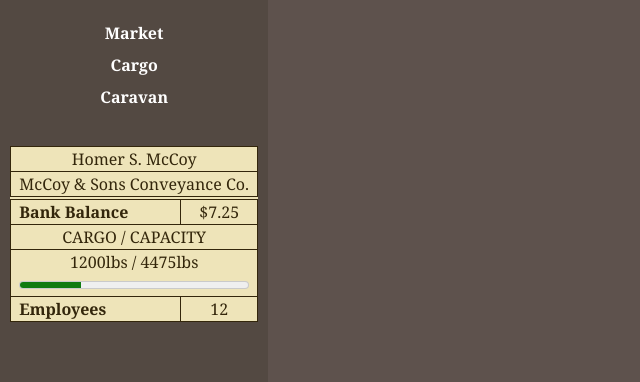
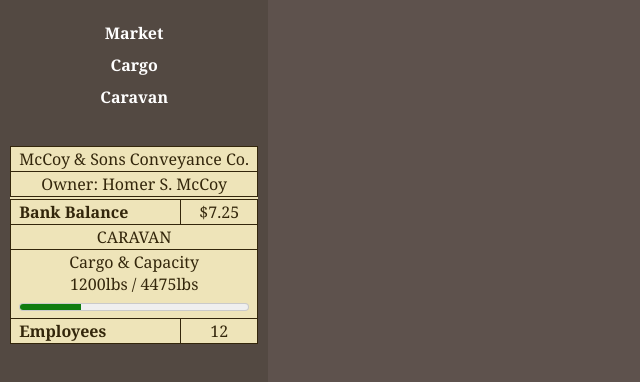
Before and after one commit to eignnx/the-silt-road, a React (Create React App) app: page /game in a window 1280 px wide. Shown: the top 382 px of the page, without its empty margins (0-640 px from the left). Built offline with nearby package versions, Linux system fonts and the light colour scheme; a web font is replaced by a local one.

Commit message:
setup player info

```diff
--- /dev/null
+++ b/src/model/PlayerInfo.ts
@@ -0,0 +1,32 @@
+const RESOURCE_KEY = `SILT_ROAD:playerInfo`;
+
+export type PlayerInfo = {
+    playerName: string;
+    companyName: string;
+};
+
+const DEFAULT_PLAYER_INFO: PlayerInfo = {
+    playerName: "Homer S. McCoy",
+    companyName: "McCoy & Sons Conveyance Co.",
+};
+
+export const PLAYER_INFO = {
+    async getPlayerInfo(): Promise<PlayerInfo> {
+        const retrieval = localStorage.getItem(RESOURCE_KEY);
+        return JSON.parse(retrieval ?? JSON.stringify(DEFAULT_PLAYER_INFO));
+    },
+
+    async replacePlayerInfo(newInfo: PlayerInfo) {
+        localStorage.setItem(RESOURCE_KEY, JSON.stringify(newInfo));
+    },
+
+    async getPlayerName(): Promise<string> {
+        const info = await this.getPlayerInfo();
+        return info.playerName;
+    },
+
+    async getCompanyName(): Promise<string> {
+        const info = await this.getPlayerInfo();
+        return info.companyName;
+    },
+};
--- a/src/routes/Dashboard.tsx
+++ b/src/routes/Dashboard.tsx
@@ -1,19 +1,22 @@
 import { NavLink, Outlet, useLoaderData } from 'react-router-dom';
 import '../styles/Dashboard.css';
 import { BANK, PLAYER_ACCT } from '../model/BankAcct';
+import { PLAYER_INFO, PlayerInfo } from '../model/PlayerInfo';
 
 type LoaderRetTy = {
     playerAccountBalance: number;
+    playerInfo: PlayerInfo;
 };
 
 export async function dashboardLoader(): Promise<LoaderRetTy> {
     return {
-        playerAccountBalance: await BANK.getAcctBalance(PLAYER_ACCT)
+        playerAccountBalance: await BANK.getAcctBalance(PLAYER_ACCT),
+        playerInfo: await PLAYER_INFO.getPlayerInfo(),
     };
 }
 
 export default function Dashboard() {
-    const { playerAccountBalance } = useLoaderData() as LoaderRetTy;
+    const { playerAccountBalance, playerInfo } = useLoaderData() as LoaderRetTy;
 
     const links = {
         market: 'Market',
@@ -41,22 +44,21 @@ export default function Dashboard() {
                 <section>
                     <table>
                         <thead>
-                            <tr><td colSpan={2}>Homer S. McCoy</td></tr>
-                            <tr><td colSpan={2}>McCoy & Sons Conveyance Co.</td></tr>
+                            <tr><td colSpan={2}>{playerInfo.companyName}</td></tr>
+                            <tr><td colSpan={2}>Owner: {playerInfo.playerName}</td></tr>
                         </thead>
                         <tr>
                             <th scope="row">Bank Balance</th>
                             <td>${playerAccountBalance.toFixed(2)}</td>
                         </tr>
                         <tr>
-                            <th scope="col" colSpan={2}>Cargo / Capacity</th>
+                            <th scope="col" colSpan={2}>Caravan</th>
                         </tr>
                         <tr>
                             <td colSpan={2}>
+                                <div>Cargo & Capacity</div>
+                                <div>{cargoWeight}lbs / {cargoCapacity}lbs</div>
                                 <div>
-                                    <div>
-                                        {cargoWeight}lbs / {cargoCapacity}lbs
-                                    </div>
                                     <meter
                                         min={0}
                                         max={cargoCapacity}
--- a/src/routes/MarketView.tsx
+++ b/src/routes/MarketView.tsx
@@ -1,12 +1,13 @@
-import { Form, useFetcher, useLoaderData, useSubmit } from 'react-router-dom';
+import { useFetcher, useLoaderData } from 'react-router-dom';
 import { COMMODITIES, Commodity, commodityUnit, Inventory } from '../model/Commodities';
-import { changeMarketInventory, getMarket, Market, marketPrice, updateMarketInventory } from '../model/Markets';
-import { addToPlayerInventory as changePlayerInventory, getPlayerInventory, updatePlayerInventory } from '../model/PlayerInventory';
+import { changeMarketInventory, getMarket, Market, marketPrice } from '../model/Markets';
+import { addToPlayerInventory as changePlayerInventory, getPlayerInventory } from '../model/PlayerInventory';
 
 import '../styles/MarketView.css';
 import { titleCase } from '../utils';
 import { useState } from 'react';
 import { BANK, PLAYER_ACCT } from '../model/BankAcct';
+import { PLAYER_INFO, PlayerInfo } from '../model/PlayerInfo';
 
 type InventoryCmpRow = { comm: Commodity, playerQty?: number, marketQty?: number; };
 
@@ -14,6 +15,7 @@ type LoaderRetTy = {
     playerInventory: Inventory;
     market: Market;
     playerBankBalance: number;
+    playerInfo: PlayerInfo;
 };
 
 export async function marketViewLoader(): Promise<LoaderRetTy> {
@@ -21,6 +23,7 @@ export async function marketViewLoader(): Promise<LoaderRetTy> {
         playerInventory: getPlayerInventory(),
         market: await getMarket(),
         playerBankBalance: await BANK.getAcctBalance(PLAYER_ACCT),
+        playerInfo: await PLAYER_INFO.getPlayerInfo(),
     };
 }
 
@@ -78,7 +81,7 @@ function computeOrderedInventories(playerInventory: Inventory, market: Market, c
 }
 
 export default function MarketView() {
-    const { playerInventory, market, playerBankBalance } = useLoaderData() as LoaderRetTy;
+    const { playerInventory, market, playerBankBalance, playerInfo } = useLoaderData() as LoaderRetTy;
     const fetcher = useFetcher();
 
     const [currentTxn, setCurrentTxn] = useState<Inventory>({});
@@ -272,7 +275,7 @@ export default function MarketView() {
                     <td colSpan={4} className='signature-section'>
                         <div>
                             <span className='signature-label'>Client:</span>
-                            <span className='signature'>Homer S. McCoy</span>
+                            <span className='signature'>{playerInfo.playerName}</span>
                         </div>
                         <div>
                             <span className='signature-label'>Vendor:</span>
```
